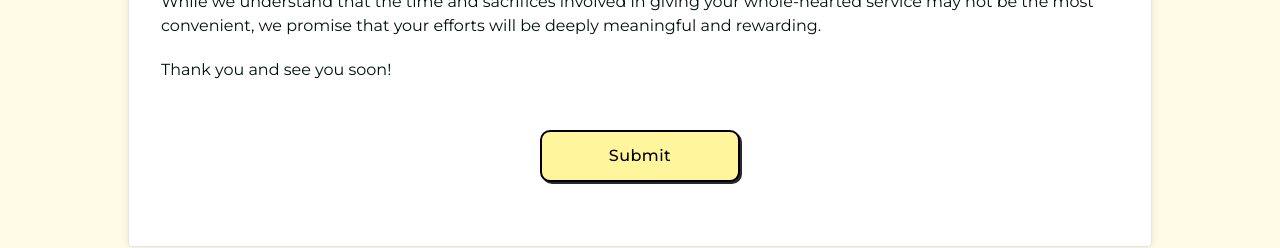
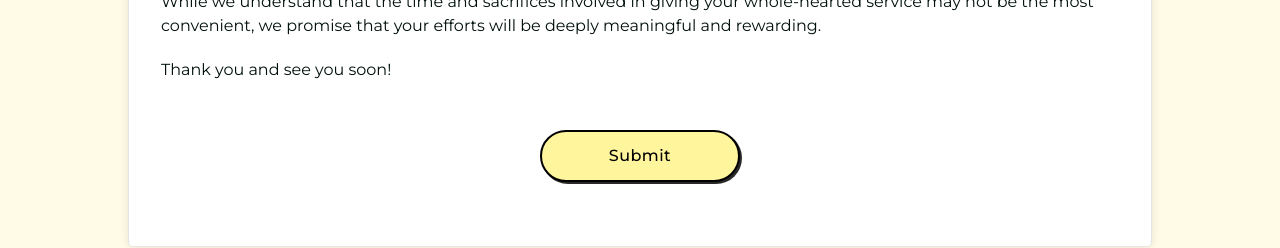
Before and after one commit to Aron-Arboleda/LiwanagAtDunong, a React (Vite) app: page /volunteer in a window 1280 px wide. Shown: the part 3540-3788 px from the top of the page. Built offline with nearby package versions, Linux system fonts and the light colour scheme; a web font is replaced by a local one.

Commit message:
minor style changes

```diff
--- a/src/components/Footer/Footer.jsx
+++ b/src/components/Footer/Footer.jsx
@@ -141,7 +141,11 @@ const Footer = () => {
                     target="_self"
                   />
                   <FooterLink text="Give help" href="/support" target="_self" />
-                  <FooterLink text="Shop" />
+                  <FooterLink
+                    text="Shop"
+                    href="https://form.jotform.com/243332716271452"
+                    target="_blank"
+                  />
                 </FooterLinkContainer>
                 <FooterLinkContainer>
                   <SectionTitle>Contacts</SectionTitle>
--- a/src/components/Form/Form.jsx
+++ b/src/components/Form/Form.jsx
@@ -18,7 +18,7 @@ const SubmitButton = styled(Button)(({ theme }) => ({
   padding: "10px",
   fontSize: "1rem",
   maxWidth: "200px",
-  borderRadius: "10px",
+  borderRadius: "2rem",
   border: "2px solid black",
   boxShadow: "2px 2px 0px rgba(0, 0, 0, 0.84)",
   margin: "3rem 0 2rem 0",
```
